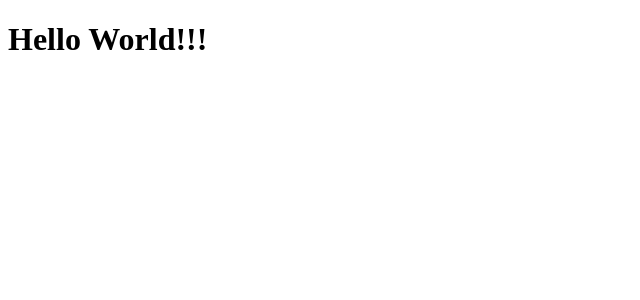
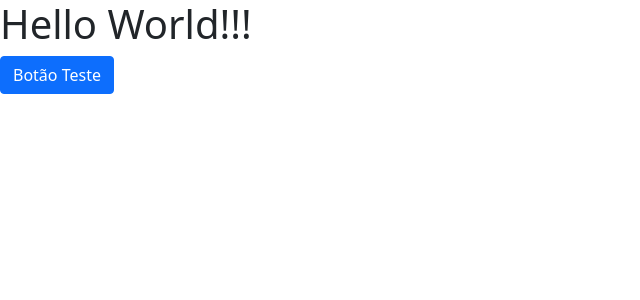
Before and after one commit to NatanVieira/ng-food, an Angular app: page / in a window 1280 px wide. Shown: the top 300 px of the page, without its empty margins (0-640 px from the left). Built offline with nearby package versions, Linux system fonts and the light colour scheme.

Commit message:
M1S08 - ng-food - Exercicio 2

```diff
--- a/src/app/app.component.html
+++ b/src/app/app.component.html
@@ -1 +1,2 @@
 <h1>Hello World!!!</h1>
+<button type="button" class="btn btn-primary">Botão Teste</button>
--- a/src/index.html
+++ b/src/index.html
@@ -6,6 +6,7 @@
     <base href="/">
     <meta name="viewport" content="width=device-width, initial-scale=1">
     <link rel="icon" type="image/x-icon" href="favicon.ico">
+    <link href="https://cdn.jsdelivr.net/npm/bootstrap@5.1.3/dist/css/bootstrap.min.css" rel="stylesheet" integrity="sha384-1BmE4kWBq78iYhFldvKuhfTAU6auU8tT94WrHftjDbrCEXSU1oBoqyl2QvZ6jIW3" crossorigin="anonymous">
   </head>
   <body>
     <ngf-root></ngf-root>
```
Lines whose indentation alone changed are shown as unchanged.
